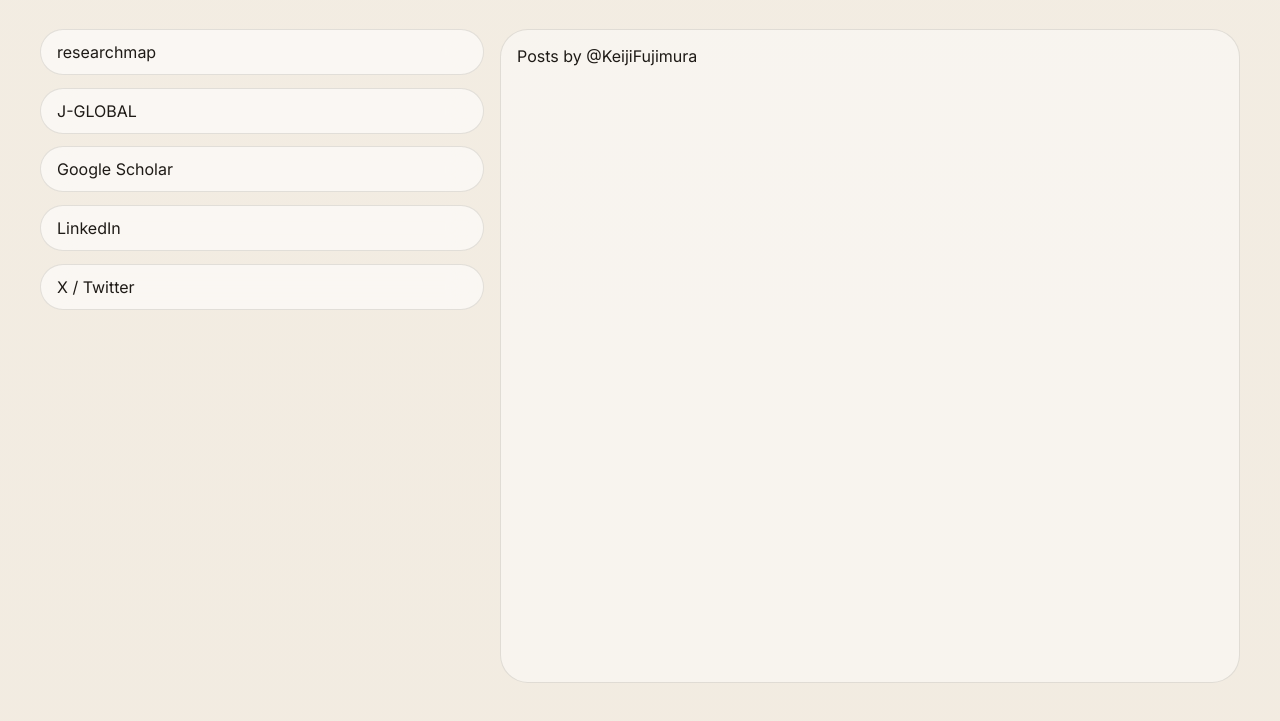
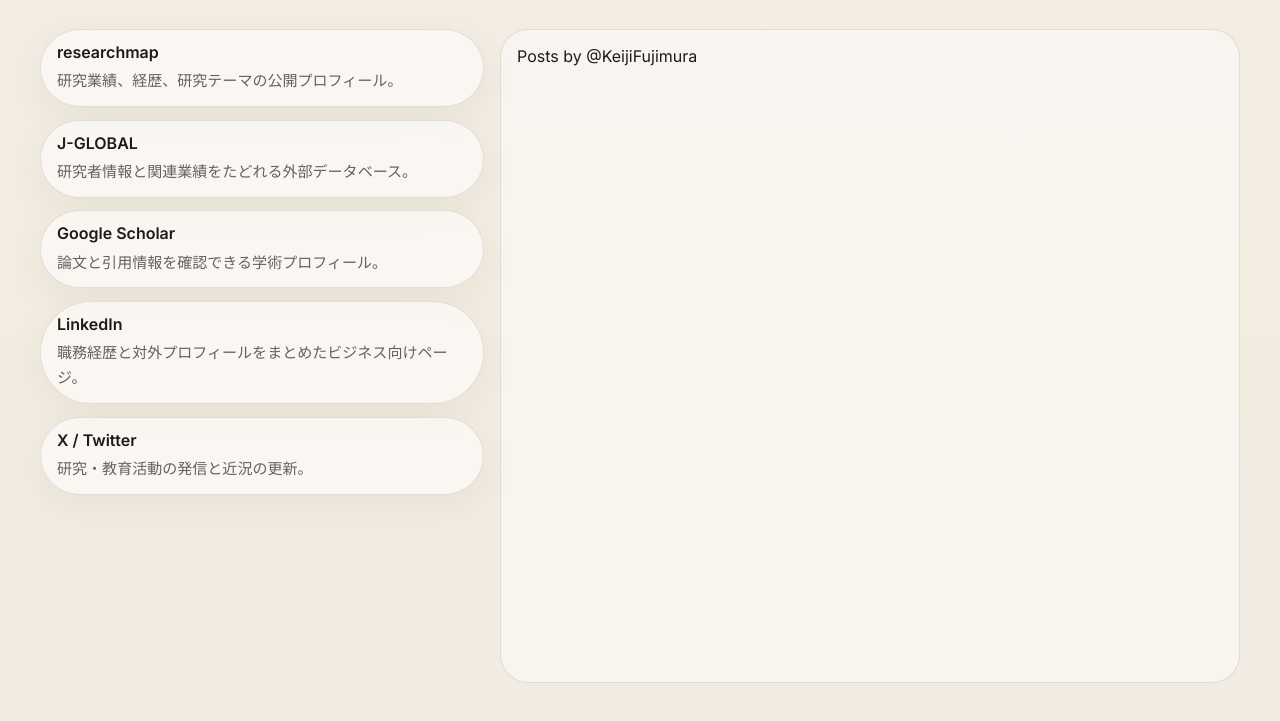
Before and after one commit to kfujimura-ui/profile, a plain HTML site: page index.html in a window 1280 px wide. Shown: the part 4726-5447 px from the top of the page. Drawn offline with nearby package versions, Linux system fonts and the light colour scheme; no server answers.

Commit message:
Add files via upload

```diff
--- a/index.html
+++ b/index.html
@@ -241,28 +241,40 @@
 
           <div class="social-layout">
             <div class="social-links reveal">
-              <a href="https://researchmap.jp/fujimurakeiji" target="_blank" rel="noreferrer">
-                researchmap
+              <a class="social-card" href="https://researchmap.jp/fujimurakeiji" target="_blank" rel="noreferrer">
+                <strong>researchmap</strong>
+                <span>研究業績、経歴、研究テーマの公開プロフィール。</span>
               </a>
               <a
+                class="social-card"
                 href="https://jglobal.jst.go.jp/detail?JGLOBAL_ID=201901018172292110"
                 target="_blank"
                 rel="noreferrer"
               >
-                J-GLOBAL
+                <strong>J-GLOBAL</strong>
+                <span>研究者情報と関連業績をたどれる外部データベース。</span>
               </a>
               <a
+                class="social-card"
                 href="https://scholar.google.com/citations?user=wfsfkhoAAAAJ&hl=en"
                 target="_blank"
                 rel="noreferrer"
               >
-                Google Scholar
+                <strong>Google Scholar</strong>
+                <span>論文と引用情報を確認できる学術プロフィール。</span>
               </a>
-              <a href="https://jp.linkedin.com/in/fujimurakeiji" target="_blank" rel="noreferrer">
-                LinkedIn
+              <a
+                class="social-card"
+                href="https://jp.linkedin.com/in/fujimurakeiji"
+                target="_blank"
+                rel="noreferrer"
+              >
+                <strong>LinkedIn</strong>
+                <span>職務経歴と対外プロフィールをまとめたビジネス向けページ。</span>
               </a>
-              <a href="https://x.com/KeijiFujimura" target="_blank" rel="noreferrer">
-                X / Twitter
+              <a class="social-card" href="https://x.com/KeijiFujimura" target="_blank" rel="noreferrer">
+                <strong>X / Twitter</strong>
+                <span>研究・教育活動の発信と近況の更新。</span>
               </a>
             </div>
 
--- a/styles.css
+++ b/styles.css
@@ -444,6 +444,28 @@
   gap: 0.8rem;
 }
 
+.social-card {
+  display: grid;
+  gap: 0.45rem;
+  padding: 1.1rem 1.25rem;
+  background: var(--surface);
+  border: 1px solid var(--line);
+  border-radius: 2rem;
+  backdrop-filter: blur(16px);
+  box-shadow: 0 12px 40px rgba(48, 38, 27, 0.05);
+}
+
+.social-card strong {
+  font-size: 1rem;
+  font-weight: 600;
+}
+
+.social-card span {
+  color: var(--muted);
+  line-height: 1.65;
+  font-size: 0.94rem;
+}
+
 .x-embed {
   min-height: 12rem;
   padding: 1rem;
```
Also changed, not shown: en.html (+20 -8 lines).
